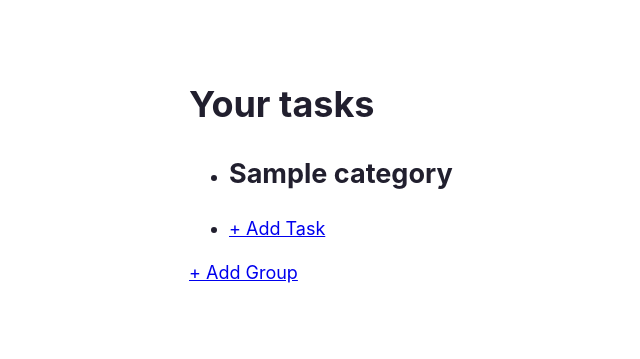
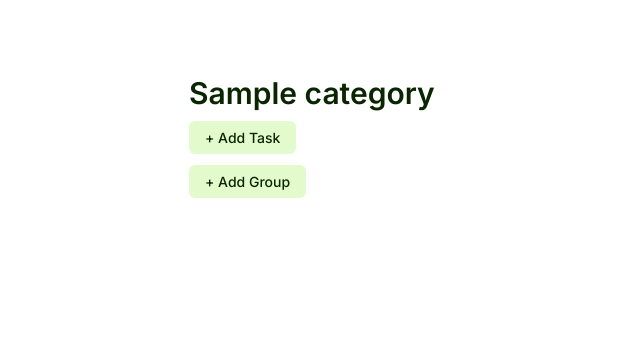
Before and after one commit to pratyushmittal/get-things-done, a Django app: a page that uses templates/index.html in a window 1280 px wide. Shown: the top 359 px of the page, without its empty margins (71-711 px from the left). Run offline with Django 4.2, Linux system fonts and the light colour scheme; tables that the repository leaves empty hold one stand-in row (values such as "Sample post").

Commit message:
Added some styling

```diff
--- a/boards/templates/view_board.html
+++ b/boards/templates/view_board.html
@@ -3,28 +3,26 @@
 {% block title %}TO-DOs List{% endblock %}
 
 {% block content %}
-<h1 class="h3">Your tasks</h1>
-
 {% for category in board.categories %}
-<ul>
-  <li>
-    <h2>{{ category.name }}</h2>
+<ul class="no-style">
+  <li class="margin-bottom-8">
+    <h1 class="margin-0">{{ category.name }}</h1>
   </li>
-  <li>
-    <a href="{% url 'boards:tasks:add_task' board_slug=board.slug category_id=category.id %}">+ Add Task</a>
+  <li class="margin-bottom-8">
+    <a class="button" href="{% url 'boards:tasks:add_task' board_slug=board.slug category_id=category.id %}">+ Add Task</a>
   </li>
 
   {% for task in category.tasks %}
-  <li class="flex">
-    <input type="checkbox">
+  <li class="flex flex-align-center padding-8-0">
+    <input type="checkbox" class="large-checkbox">
     <div>
       <div>{{ task.title }}</div>
-      <div>{{ task.description }}</div>
+      <div class="mute smaller">{{ task.description }}</div>
     </div>
   </li>
   {% endfor %}
 </ul>
 {% endfor %}
 
-<a href="{% url 'boards:tasks:add_category' board_slug=board.slug %}">+ Add Group</a>
+<a class="button" href="{% url 'boards:tasks:add_category' board_slug=board.slug %}">+ Add Group</a>
 {% endblock %}
--- a/templates/index.html
+++ b/templates/index.html
@@ -7,6 +7,10 @@
   <meta name="viewport" content="width=device-width, initial-scale=1.0">
 
   <title>{% block title %}Get Things Done{% endblock %}</title>
+
+  <link rel="preconnect" href="https://fonts.googleapis.com">
+  <link rel="preconnect" href="https://fonts.gstatic.com" crossorigin>
+  <link href="https://fonts.googleapis.com/css2?family=Inter:wght@400;500;600&display=swap" rel="stylesheet">
 
   <link rel="stylesheet" href="{% static 'css/style.css' %}" />
   <script src="//unpkg.com/alpinejs" defer></script>
--- a/www/css/style.css
+++ b/www/css/style.css
@@ -1,7 +1,8 @@
 html {
-    --black: hsl(250, 20%, 15%);
-    --mute: hsl(250, 3%, 44%);
-    --background: hsl(250, 100%, 100%);
+    --black: #0a2601;
+    --mute: #71786c;
+    --background: #fff;
+    --accent: #e3fbcc;
     margin: 0;
     padding: 0;
     font-size: 10px;
@@ -19,6 +20,16 @@ body {
     margin: 24px auto;
 }
 
+h1,
+h2,
+h3 {
+    font-weight: 600;
+}
+
+h1 {
+    font-size: 3rem;
+}
+
 .mute {
     color: var(--mute);
 }
@@ -30,3 +41,61 @@ body {
 .larger {
     font-size: larger;
 }
+
+ul.no-style {
+    list-style: none;
+    margin-left: 0;
+    padding-left: 0;
+}
+
+.margin-0 {
+    margin: 0;
+}
+
+.margin-bottom-8 {
+    margin-bottom: 8px;
+}
+
+.margin-bottom-16 {
+    margin-bottom: 16px;
+}
+
+.padding-8-0 {
+    padding: 8px 0;
+}
+
+.flex {
+    display: flex;
+}
+
+.flex-align-center {
+    align-items: center;
+}
+
+.large-checkbox {
+    -webkit-appearance: inherit;
+    -moz-appearance: initial;
+    appearance: initial;
+
+    width: 32px;
+    height: 32px;
+
+    outline: 0;
+    border-radius: 6px;
+    border: 2px solid var(--black);
+    margin: 0 36px 0 0;
+}
+
+button,
+.button {
+    background: var(--accent);
+    border: 0;
+    border-radius: 6px;
+    color: var(--black);
+    cursor: pointer;
+    font-size: 1.4rem;
+    line-height: 1;
+    font-weight: 500;
+    text-decoration: none;
+    padding: 8px 16px;
+}
```
